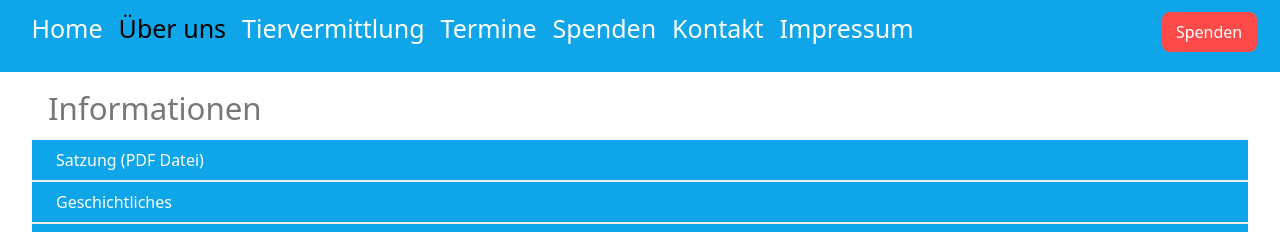
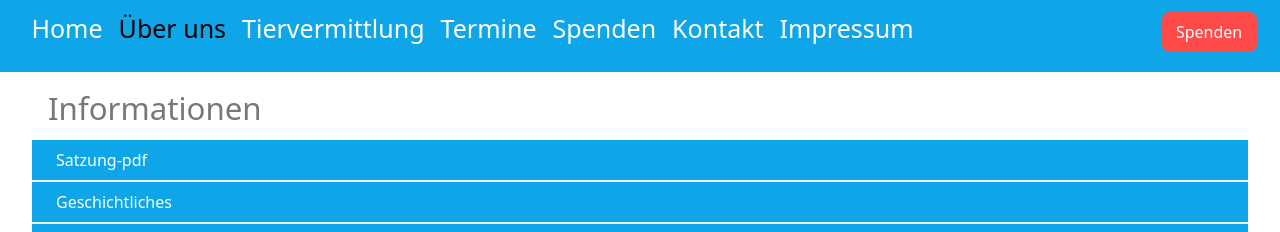
Before and after one commit to MrburnsDAOC/dci-final-project, a React (Vite) app in the folder frontend/: page / in a window 1280 px wide. Both pictures are taken after a click on the item "Über uns". Shown: the top 232 px of the page. Built offline with nearby package versions, Linux system fonts and the light colour scheme; a web font is replaced by a local one.

Commit message:
pdf problem solved

```diff
--- a/frontend/src/components/navigation/routes.jsx
+++ b/frontend/src/components/navigation/routes.jsx
@@ -8,11 +8,14 @@ import Impressum from "../../pages/impressum/Impressum";
 import NotFound from "../../pages/notFound/NotFound";
 import UeberUnsText from "../../pages/ueberUns/UeberUnsText.jsx";
 import NotfallVermittlung from "../../pages/tiervermittlung/notfallvermittlung/NotfallVermittlung";
+import Presse from "../../pages/ueberUns/Presse.jsx";
 
 const routes = [
   { path: "/", element: <Home />, id: 1 },
   { path: "/über-uns", element: <UeberUns />, id: 2 },
   { path: "/über-uns/text", element: <UeberUnsText />, id: 2.1 },
+  { path: "/über-uns/presse", element: <Presse />, id: 2.2 },
+
   { path: "/tiervermittlung", element: <Tiervermittlung />, id: 3 },
   {
     path: "/tiervermittlung/notfall-vermittlung",
--- a/frontend/src/pages/ueberUns/Satzung.jsx
+++ b/frontend/src/pages/ueberUns/Satzung.jsx
@@ -1,9 +1,12 @@
-import React from 'react'
+import pdfFile from "../../assets/Beitritt-Neu.pdf";
 
 function Satzung() {
+
   return (
-    <div>Satzung</div>
-  )
+    <div>
+        <a href={pdfFile} target="_blank" rel="noopener noreferrer" className="underline">Beitritt-pdf</a>
+    </div>
+  );
 }
 
-export default Satzung
+export default Satzung;
--- a/frontend/src/pages/ueberUns/UeberUns.jsx
+++ b/frontend/src/pages/ueberUns/UeberUns.jsx
@@ -5,20 +5,16 @@ import imgAktuellesOne from "../../assets/imgAktuellesOne.png";
 import imgAktuellesTwo from "../../assets/imgAktuellesTwo.png";
 import imgAktuellesThree from "../../assets/imgAktuellesThree.png";
 import Section from "../../layout/Section";
+import satzungPdf from "../../assets/Satzung-pdf.pdf";
+import mitglied from "../../assets/Beitritt-Neu.pdf";
 
 const UeberUns = () => {
   const paths = [
-    {
-      name: "Satzung (PDF Datei)",
-      to: "/über-uns/satzung-pdf",
-      id: 1,
-    },
     { name: "Geschichtliches", to: "/über-uns/text/#Geschichtliches", id: 2 },
     { name: "Unser Anliegen", to: "/über-uns/text/#Unser-Anliegen", id: 3 },
     { name: "Unsere Aufgaben", to: "/über-uns/text/#Unsere-Aufgaben", id: 4 },
     { name: "Unser Tierheim", to: "/über-uns/text/#Unser-Tierheim", id: 5 },
     { name: "Unser Vorstand", to: "/über-uns/text/#Unser-Vorstand", id: 6 },
-    { name: "Mitglied werden", to: "/über-uns/mitglied-werden", id: 7 },
   ];
 
   const presse = [
@@ -45,13 +41,17 @@ const UeberUns = () => {
   return (
     <div>
       {/* Informationen */}
-
       <Section>
         <div className="ml-4 mb-2">
           <H2>Informationen</H2>
         </div>
         <nav className="bg-mainBg m-auto">
           <ul>
+            <li className="text-white pl-6 py-2 border-b-2 transition duration-300 ease-in-out hover:bg-blue-800">
+              <a href={satzungPdf} target="_blank" rel="noopener noreferrer">
+                Satzung-pdf
+              </a>
+            </li>
             {paths.map((path) => {
               return (
                 <li
@@ -62,6 +62,11 @@ const UeberUns = () => {
                 </li>
               );
             })}
+            <li className="text-white pl-6 py-2 border-b-2 transition duration-300 ease-in-out hover:bg-blue-800">
+              <a href={mitglied} target="_blank" rel="noopener noreferrer">
+                Mitglied werden
+              </a>
+            </li>
           </ul>
         </nav>
       </Section>
```
Also changed, not shown: frontend/src/components/routes.jsx (deleted, +0 -27 lines), 1 other file (tests, documents, lock files or other folders).
